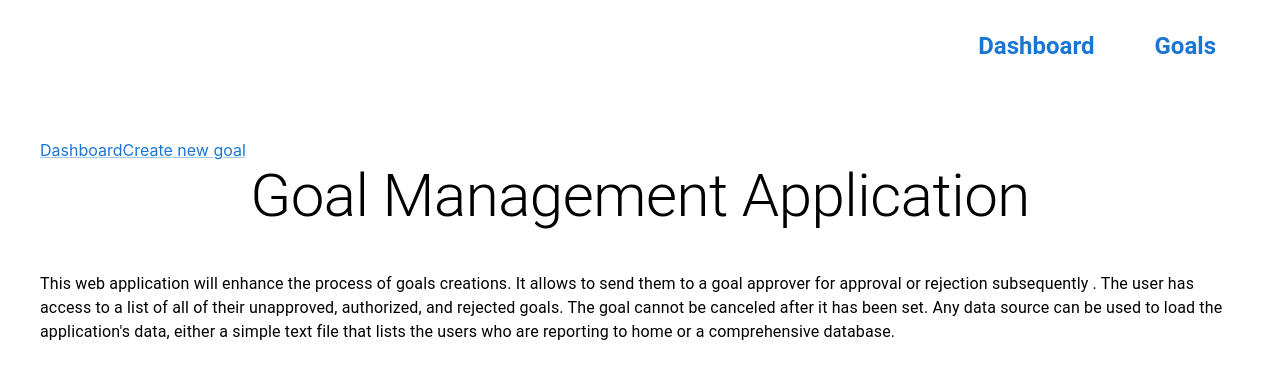
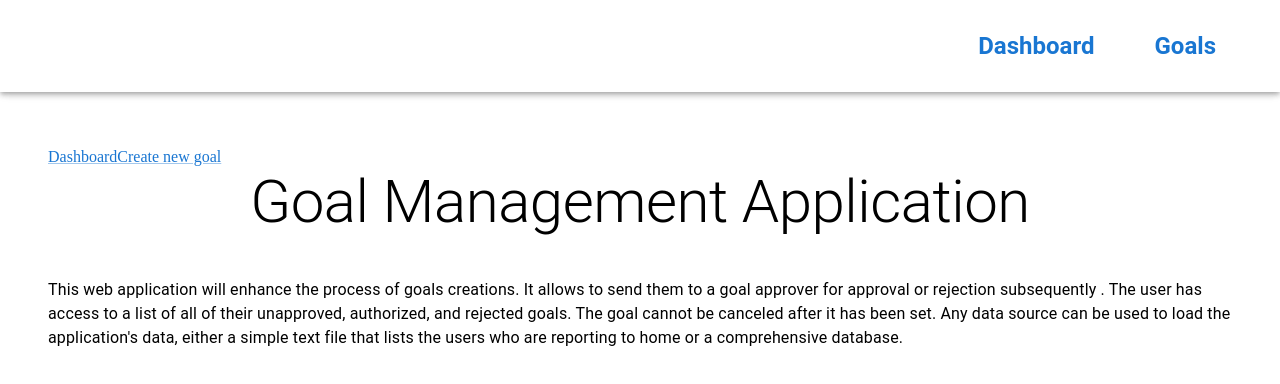
Before and after one commit to AUA-SE-22/goal-management-app, a Next.js app: page / in a window 1280 px wide. Shown: the top 384 px of the page. Built offline with nearby package versions, Linux system fonts and the light colour scheme.

Commit message:
remove global styles

```diff
--- a/layouts/dashboard/header/index.js
+++ b/layouts/dashboard/header/index.js
@@ -7,7 +7,6 @@
 import { HEADER } from '../../../config';
 
 const RootStyle = styled(AppBar)(({ theme }) => ({
-  boxShadow: 'none',
   height: HEADER.MOBILE_HEIGHT,
   zIndex: theme.zIndex.appBar + 1,
   transition: theme.transitions.create(['width', 'height'], {
--- a/pages/_app.js
+++ b/pages/_app.js
@@ -1,6 +1,5 @@
 import PropTypes from 'prop-types';
 import Layout from '../layouts';
-import '../styles/globals.css';
 
 MyApp.propTypes = {
   Component: PropTypes.func,
--- a/styles/globals.css
+++ /dev/null
@@ -1,26 +0,0 @@
-html,
-body {
-  padding: 0;
-  margin: 0;
-  font-family: -apple-system, BlinkMacSystemFont, Segoe UI, Roboto, Oxygen,
-    Ubuntu, Cantarell, Fira Sans, Droid Sans, Helvetica Neue, sans-serif;
-}
-
-a {
-  color: inherit;
-  text-decoration: none;
-}
-
-* {
-  box-sizing: border-box;
-}
-
-@media (prefers-color-scheme: dark) {
-  html {
-    color-scheme: dark;
-  }
-  body {
-    color: white;
-    background: black;
-  }
-}
```
